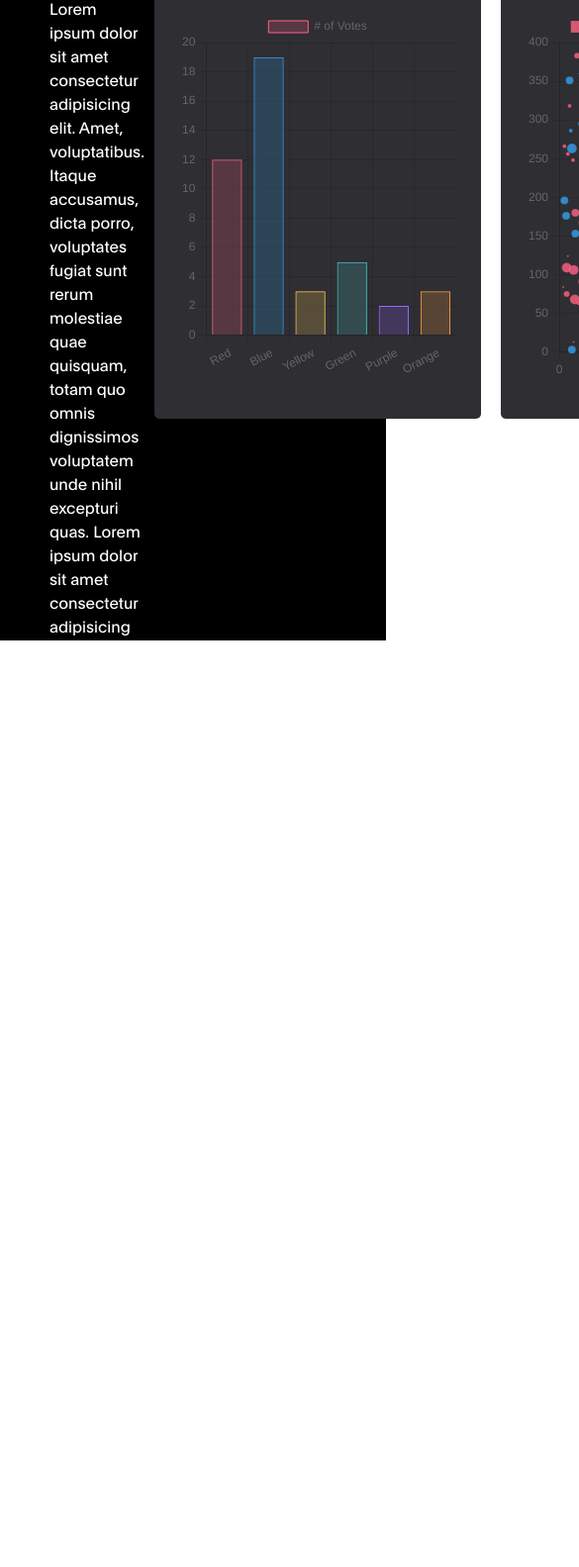
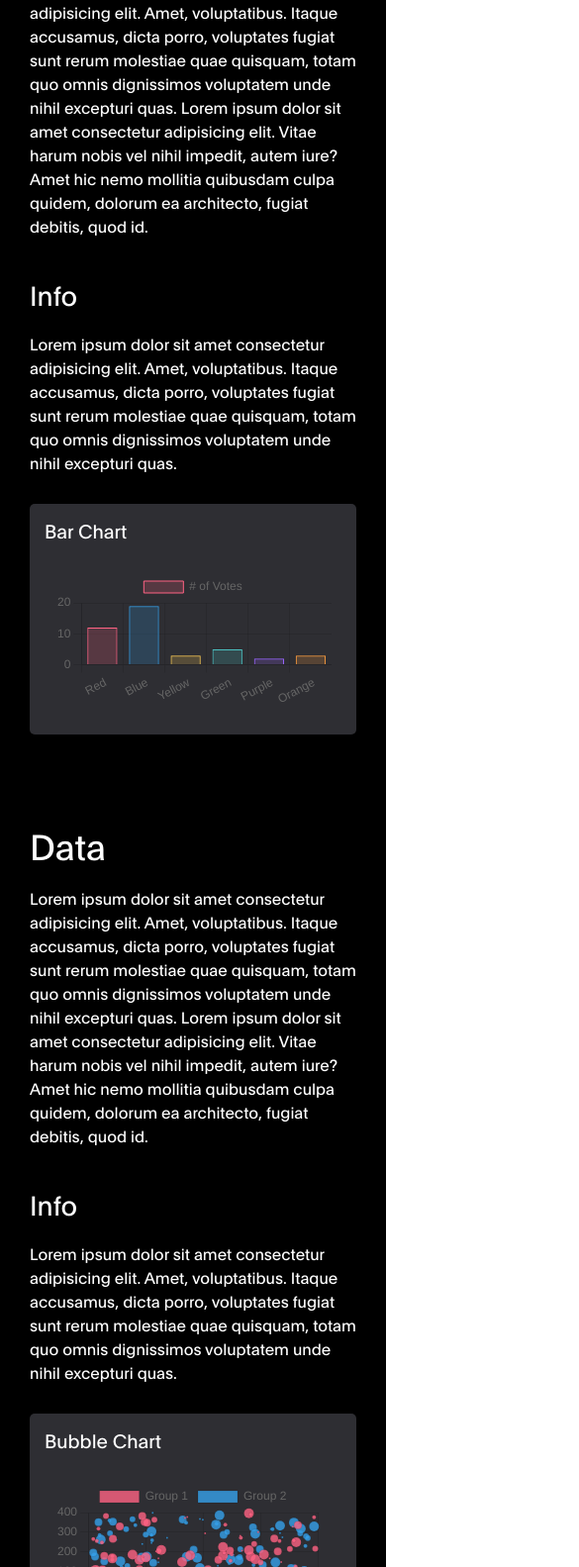
Before and after one commit to yhutter-dbm/shared-mobility-compass, a website: page data.html in a window 390 px wide. Shown: the part 197-1780 px from the top of the page at 99% size, 585 px wide, since content can reach past the window. Drawn offline with nearby package versions, Linux system fonts and the light colour scheme.

Commit message:
Make data section responsive

```diff
--- a/css/data.css
+++ b/css/data.css
@@ -1,29 +1,12 @@
-:root {
-  --padding: 50px;
-}
-
-#chartContainer {
-  height: calc(100vh - var(--navbar-height) - 2 * var(--padding));
-  display: flex;
-  flex-direction: row;
-  padding: var(--padding);
-}
-
 .chart-information {
-}
-
-.chart-type-selection {
-  display: flex;
-  flex-direction: row;
 }
 
 .chart-card {
   background-color: #2e2e33;
   padding: 15px;
   border-radius: 5px;
-  margin: 10px;
-  width: 300px;
-  height: 450px;
+  margin: 0 auto;
+  max-width: 600px;
 }
 
 .chart-card .title {
@@ -34,3 +17,8 @@
 .chart-card .content {
   padding: 10px;
 }
+
+.chart-card .content canvas {
+  width: 100%;
+  height: 100%;
+}
--- a/data.html
+++ b/data.html
@@ -9,7 +9,7 @@
     <link rel="stylesheet" href="./css/data.css" />
   </head>
 
-  <body>
+  <body class="background-black">
     <nav class="uk-navbar-container" uk-navbar>
       <div class="uk-navbar-left">
         <a class="uk-navbar-item uk-logo" href="./index.html">SMP</a>
@@ -32,41 +32,89 @@
       </div>
     </nav>
 
-    <div class="uk-container-expand background-black">
-      <div class="white" id="chartContainer">
+    <div class="uk-container-expand">
+      <div uk-grid class="uk-padding white">
+        <div class="uk-width-1-3@m">
           <div class="chart-information">
             <h1 class="white">Data</h1>
             Lorem ipsum dolor sit amet consectetur adipisicing elit. Amet,
             voluptatibus. Itaque accusamus, dicta porro, voluptates fugiat sunt
-          rerum molestiae quae quisquam, totam quo omnis dignissimos voluptatem
-          unde nihil excepturi quas. Lorem ipsum dolor sit amet consectetur
-          adipisicing elit. Vitae harum nobis vel nihil impedit, autem iure?
-          Amet hic nemo mollitia quibusdam culpa quidem, dolorum ea architecto,
-          fugiat debitis, quod id.
+            rerum molestiae quae quisquam, totam quo omnis dignissimos
+            voluptatem unde nihil excepturi quas. Lorem ipsum dolor sit amet
+            consectetur adipisicing elit. Vitae harum nobis vel nihil impedit,
+            autem iure? Amet hic nemo mollitia quibusdam culpa quidem, dolorum
+            ea architecto, fugiat debitis, quod id.
 
             <h2 class="white">Info</h2>
             Lorem ipsum dolor sit amet consectetur adipisicing elit. Amet,
             voluptatibus. Itaque accusamus, dicta porro, voluptates fugiat sunt
-          rerum molestiae quae quisquam, totam quo omnis dignissimos voluptatem
-          unde nihil excepturi quas.
+            rerum molestiae quae quisquam, totam quo omnis dignissimos
+            voluptatem unde nihil excepturi quas.
           </div>
-        <div class="chart-type-selection">
+        </div>
+        <div class="uk-width-2-3@m">
           <div class="chart-card">
             <h1 class="title">Bar Chart</h1>
             <div class="content">
-              <canvas id="barChart" width="300" height="400"></canvas>
+              <canvas id="barChart"></canvas>
             </div>
           </div>
+        </div>
+      </div>
+
+      <div uk-grid class="uk-padding white">
+        <div class="uk-width-1-3@m">
+          <div class="chart-information">
+            <h1 class="white">Data</h1>
+            Lorem ipsum dolor sit amet consectetur adipisicing elit. Amet,
+            voluptatibus. Itaque accusamus, dicta porro, voluptates fugiat sunt
+            rerum molestiae quae quisquam, totam quo omnis dignissimos
+            voluptatem unde nihil excepturi quas. Lorem ipsum dolor sit amet
+            consectetur adipisicing elit. Vitae harum nobis vel nihil impedit,
+            autem iure? Amet hic nemo mollitia quibusdam culpa quidem, dolorum
+            ea architecto, fugiat debitis, quod id.
+
+            <h2 class="white">Info</h2>
+            Lorem ipsum dolor sit amet consectetur adipisicing elit. Amet,
+            voluptatibus. Itaque accusamus, dicta porro, voluptates fugiat sunt
+            rerum molestiae quae quisquam, totam quo omnis dignissimos
+            voluptatem unde nihil excepturi quas.
+          </div>
+        </div>
+        <div class="uk-width-2-3@m">
           <div class="chart-card">
             <h1 class="title">Bubble Chart</h1>
             <div class="content">
-              <canvas id="bubbleChart" width="300" height="400"></canvas>
+              <canvas id="bubbleChart"></canvas>
             </div>
           </div>
+        </div>
+      </div>
+
+      <div uk-grid class="uk-padding white">
+        <div class="uk-width-1-3@m">
+          <div class="chart-information">
+            <h1 class="white">Data</h1>
+            Lorem ipsum dolor sit amet consectetur adipisicing elit. Amet,
+            voluptatibus. Itaque accusamus, dicta porro, voluptates fugiat sunt
+            rerum molestiae quae quisquam, totam quo omnis dignissimos
+            voluptatem unde nihil excepturi quas. Lorem ipsum dolor sit amet
+            consectetur adipisicing elit. Vitae harum nobis vel nihil impedit,
+            autem iure? Amet hic nemo mollitia quibusdam culpa quidem, dolorum
+            ea architecto, fugiat debitis, quod id.
+
+            <h2 class="white">Info</h2>
+            Lorem ipsum dolor sit amet consectetur adipisicing elit. Amet,
+            voluptatibus. Itaque accusamus, dicta porro, voluptates fugiat sunt
+            rerum molestiae quae quisquam, totam quo omnis dignissimos
+            voluptatem unde nihil excepturi quas.
+          </div>
+        </div>
+        <div class="uk-width-2-3@m">
           <div class="chart-card">
             <h1 class="title">Line Chart</h1>
             <div class="content">
-              <canvas id="lineChart" width="300" height="400"></canvas>
+              <canvas id="lineChart"></canvas>
             </div>
           </div>
         </div>
```
Lines whose indentation alone changed are shown as unchanged.
